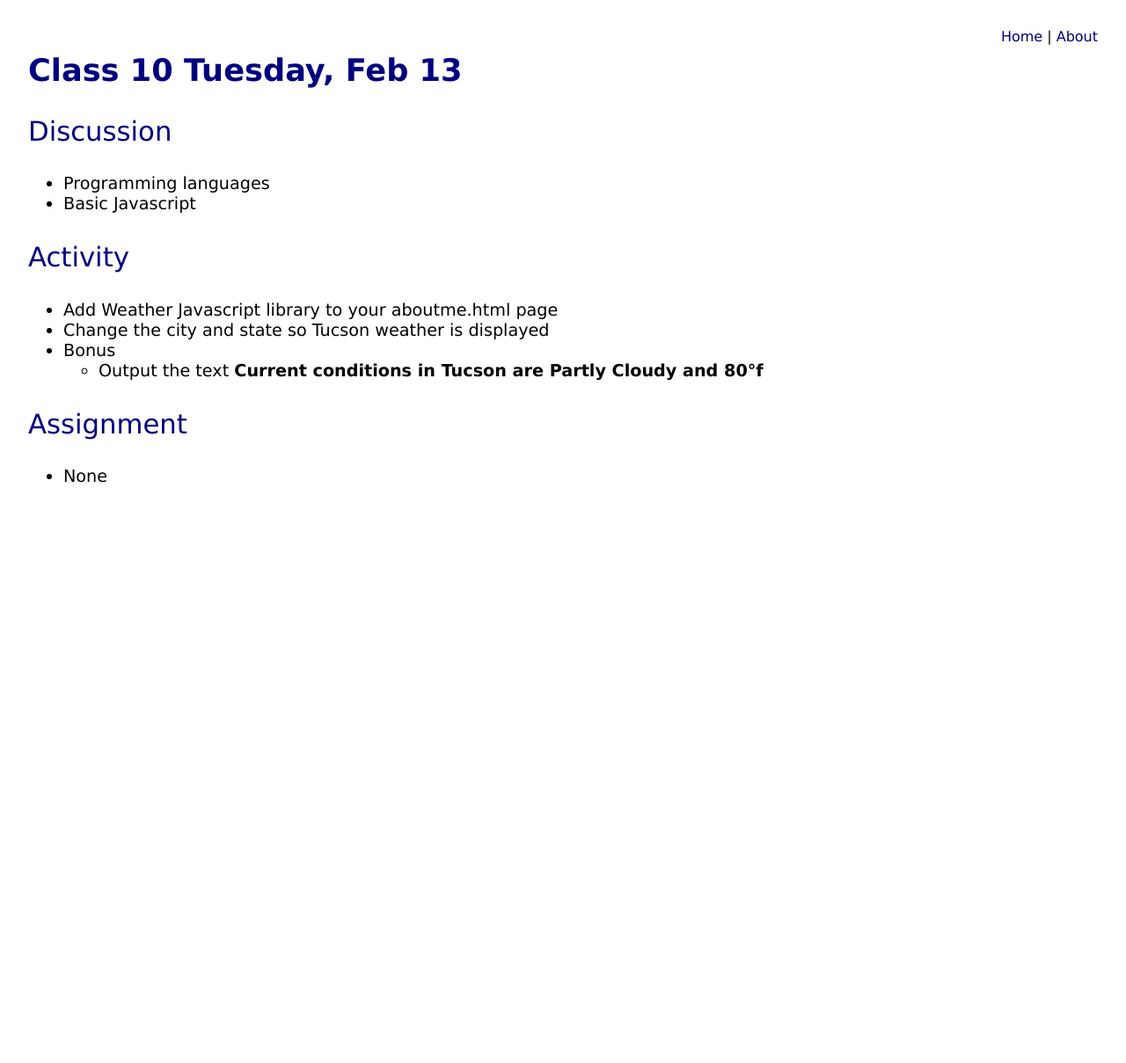
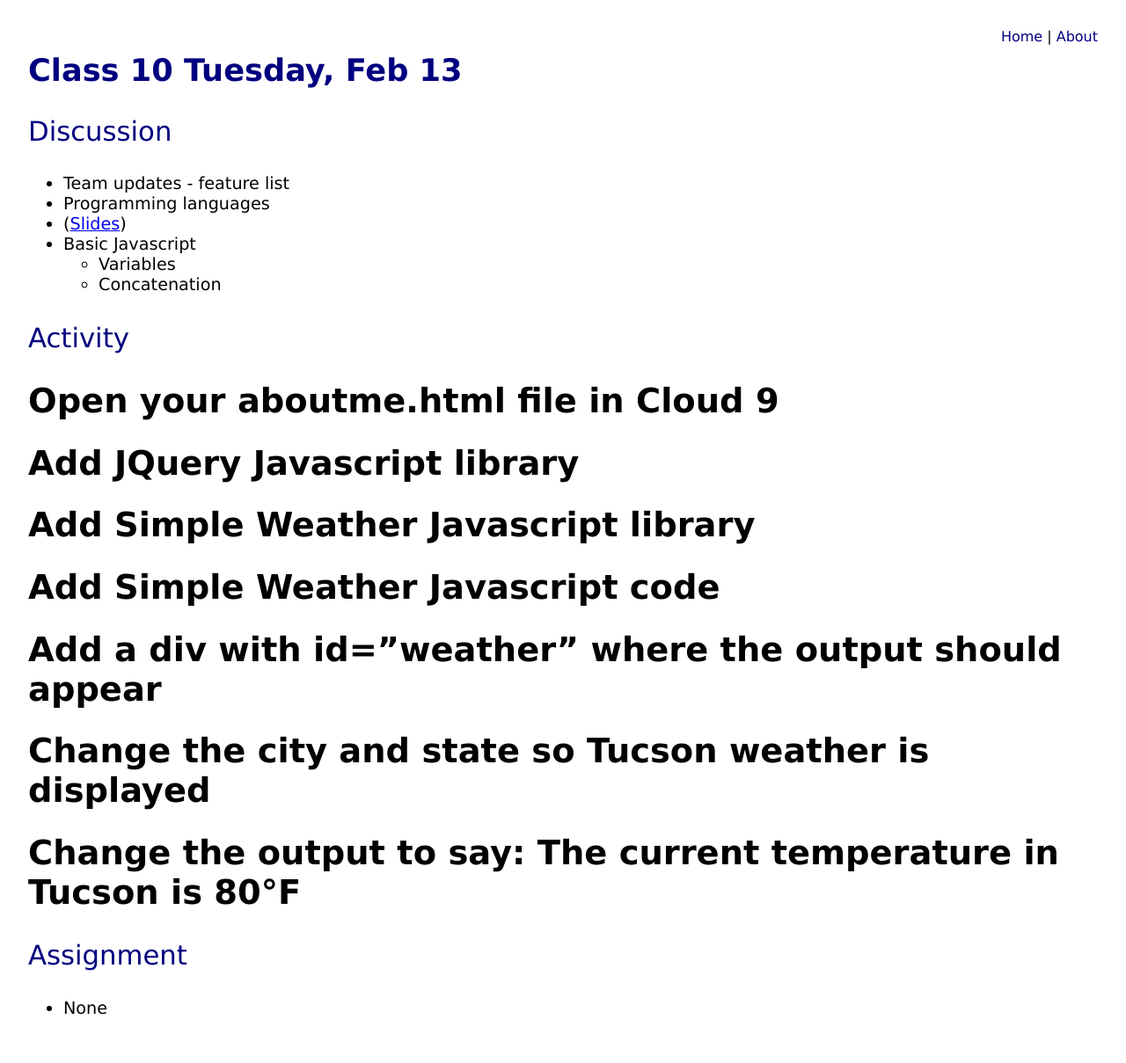
Before and after one commit to UAAppClass/uaappclass.github.io, a Jekyll site: the page built from _posts/2016-1-1-Class-10.md, in a window 1280 px wide. Shown: the whole page at 88% size. Built offline with Jekyll 4.4.1, drawn with Linux system fonts in a browser that asks for light colours; before the commit the page ends 900 px from its top, so only the background shows below that.

Commit message:
Updates for class 10

```diff
--- a/_posts/2016-1-1-Class-10.md
+++ b/_posts/2016-1-1-Class-10.md
@@ -5,15 +5,22 @@ title: Class 10 Tuesday, Feb 13
 
 ### Discussion
 
+* Team updates - feature list
 * Programming languages
+* ([Slides](/presentations/class10))
 * Basic Javascript
+  * Variables
+  * Concatenation
 
 ### Activity
 
-* Add Weather Javascript library to your aboutme.html page
-* Change the city and state so Tucson weather is displayed
-* Bonus
-  * Output the text **Current conditions in Tucson are Partly Cloudy and 80&deg;f**
+# Open your aboutme.html file in Cloud 9
+# Add JQuery Javascript library
+# Add Simple Weather Javascript library
+# Add Simple Weather Javascript code
+# Add a div with id="weather" where the output should appear
+# Change the city and state so Tucson weather is displayed
+# Change the output to say: **The current temperature in Tucson is 80&deg;F**
 
 ### Assignment
 
```
Also changed, not shown: presentations/class10/index.html (+4 -4 lines).
